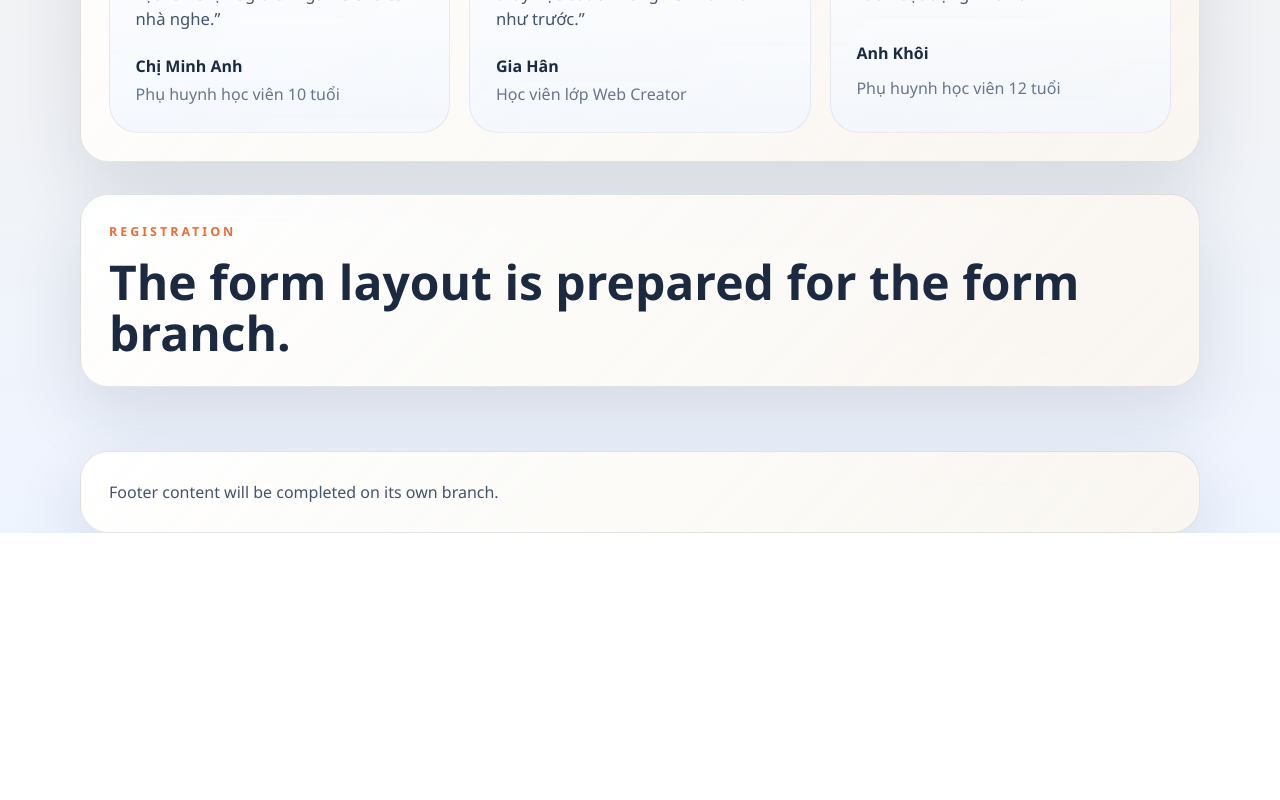
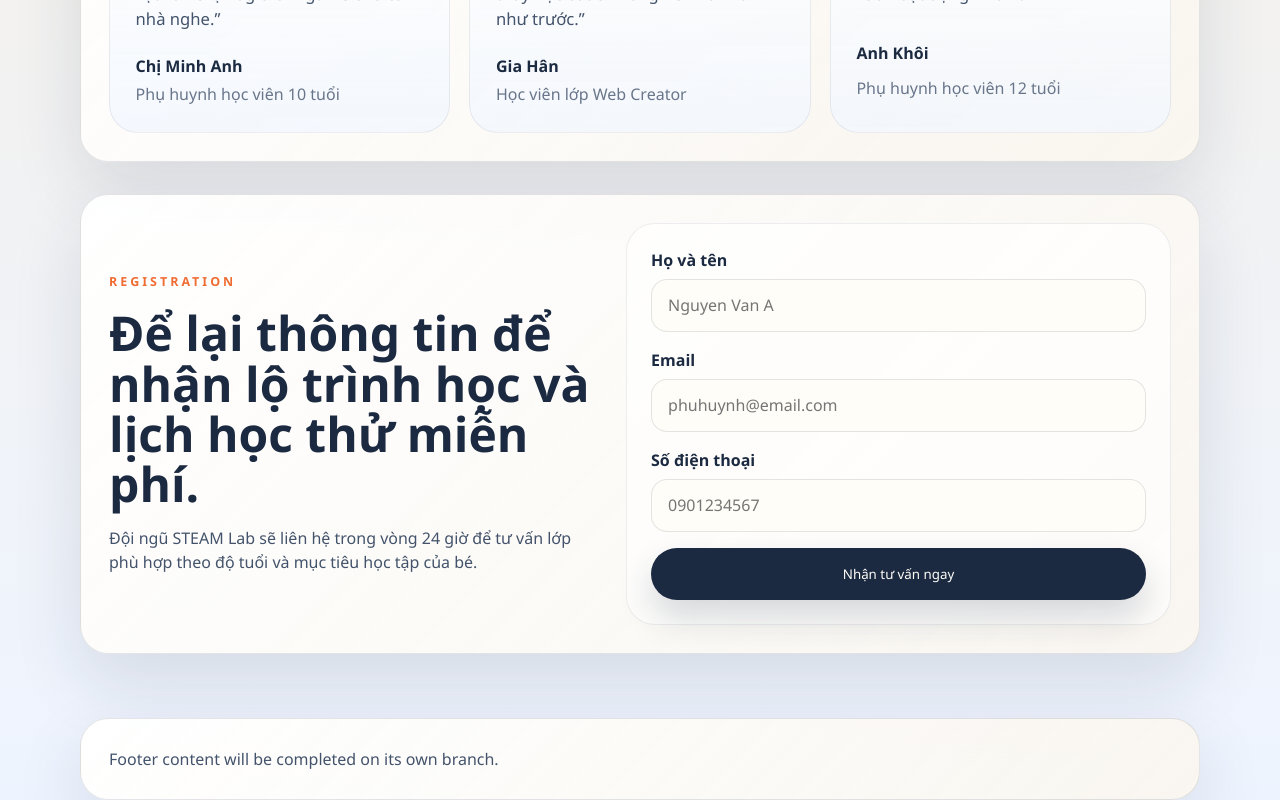
Before and after one commit to channie111105/STEAM, a React (Vite) app: page / in a window 1280 px wide. Shown: the part 1744-2544 px from the top of the page. Before the commit the page ends 2277 px from the top, so only its background shows below. Built offline with nearby package versions, Linux system fonts and the light colour scheme.

Commit message:
feat: add registration form

```diff
--- a/src/App.css
+++ b/src/App.css
@@ -409,6 +409,56 @@ main {
   color: var(--muted);
 }
 
+.form-section {
+  display: grid;
+  grid-template-columns: 0.95fr 1.05fr;
+  gap: 1.5rem;
+  align-items: start;
+}
+
+.form-copy {
+  align-self: center;
+}
+
+.enrollment-form {
+  display: grid;
+  gap: 1rem;
+  padding: 1.5rem;
+  border-radius: 1.8rem;
+  background: rgb(255 255 255 / 0.68);
+  border: 1px solid rgb(27 42 65 / 0.08);
+}
+
+.enrollment-form label {
+  display: grid;
+  gap: 0.45rem;
+  color: var(--ink);
+  font-weight: 600;
+}
+
+.enrollment-form input {
+  min-height: 3.3rem;
+  padding: 0.85rem 1rem;
+  border-radius: 1rem;
+  border: 1px solid rgb(27 42 65 / 0.12);
+  background: rgb(255 253 247 / 0.95);
+  color: var(--ink);
+  font-size: 1rem;
+}
+
+.form-button {
+  border: 0;
+  cursor: pointer;
+}
+
+.form-message {
+  padding: 0.9rem 1rem;
+  border-radius: 1rem;
+  background: rgb(239 108 51 / 0.1);
+  color: var(--accent-strong);
+  font-weight: 600;
+}
+
 @keyframes float-card {
   0%,
   100% {
--- a/src/components/EnrollmentForm.jsx
+++ b/src/components/EnrollmentForm.jsx
@@ -1,10 +1,84 @@
+import { useState } from 'react'
+
+const initialForm = {
+  name: '',
+  email: '',
+  phone: '',
+}
+
 export function EnrollmentForm() {
+  const [form, setForm] = useState(initialForm)
+  const [message, setMessage] = useState('')
+
+  const handleChange = (event) => {
+    const { name, value } = event.target
+
+    setForm((currentForm) => ({
+      ...currentForm,
+      [name]: value,
+    }))
+  }
+
+  const handleSubmit = (event) => {
+    event.preventDefault()
+    setMessage(`Cam on ${form.name || 'ban'} da dang ky tu van cung STEAM Lab.`)
+    setForm(initialForm)
+  }
+
   return (
-    <section className="content-section section-shell" id="register">
-      <div className="section-heading">
+    <section className="content-section section-shell form-section" id="register">
+      <div className="section-heading form-copy">
         <p className="eyebrow">Registration</p>
-        <h2>The form layout is prepared for the form branch.</h2>
+        <h2>Để lại thông tin để nhận lộ trình học và lịch học thử miễn phí.</h2>
+        <p className="section-lead">
+          Đội ngũ STEAM Lab sẽ liên hệ trong vòng 24 giờ để tư vấn lớp phù hợp
+          theo độ tuổi và mục tiêu học tập của bé.
+        </p>
       </div>
+
+      <form className="enrollment-form" onSubmit={handleSubmit}>
+        <label>
+          Họ và tên
+          <input
+            name="name"
+            type="text"
+            placeholder="Nguyen Van A"
+            value={form.name}
+            onChange={handleChange}
+            required
+          />
+        </label>
+
+        <label>
+          Email
+          <input
+            name="email"
+            type="email"
+            placeholder="phuhuynh@email.com"
+            value={form.email}
+            onChange={handleChange}
+            required
+          />
+        </label>
+
+        <label>
+          Số điện thoại
+          <input
+            name="phone"
+            type="tel"
+            placeholder="0901234567"
+            value={form.phone}
+            onChange={handleChange}
+            required
+          />
+        </label>
+
+        <button className="primary-button form-button" type="submit">
+          Nhận tư vấn ngay
+        </button>
+
+        {message ? <p className="form-message">{message}</p> : null}
+      </form>
     </section>
   )
 }
```
